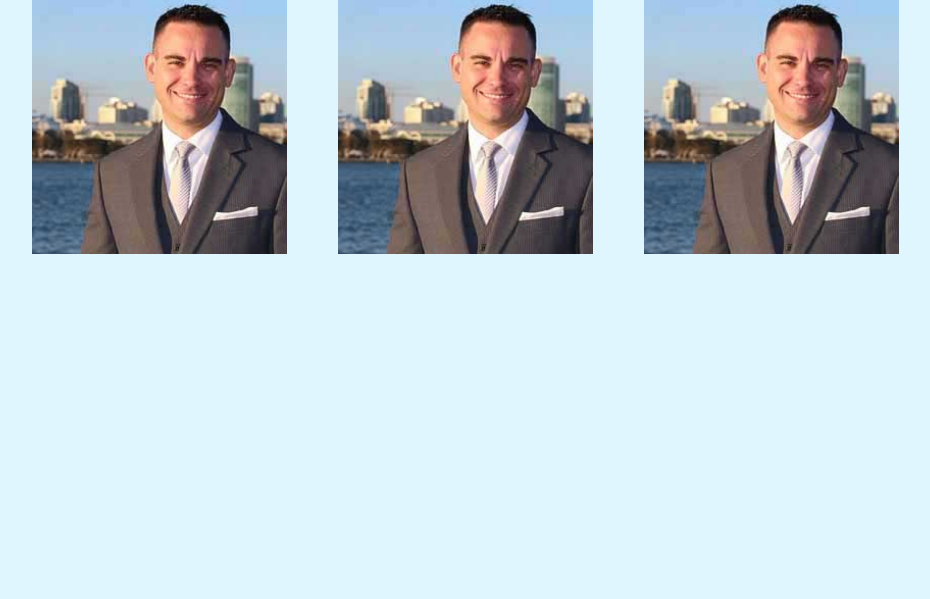
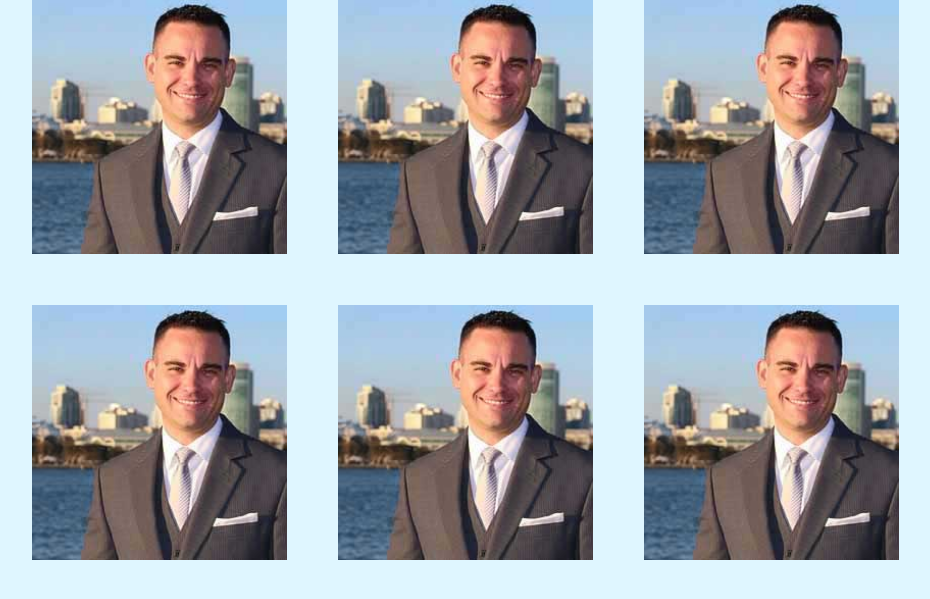
Before and after one commit to juliengrima/pointjardin, a PHP site: page / in a window 1280 px wide. Shown: the part 153-752 px from the top of the page, without its empty margins (189-1119 px from the left). Run offline with PHP 8.4, Linux system fonts and the light colour scheme; some libraries are stand-ins or nearby versions.

Commit message:
- modification des images en liens 	- ajout d'une ligne de tuiles

```diff
--- a/index.php
+++ b/index.php
@@ -25,37 +25,71 @@ include('includes/header.php');
 </div>
 </div>
 
-
+<!-- Ligne de tuiles lien vers pages 1 -->
 <div class="container">
     <div class="row">
         <div class="col s12 m4">
+            <a href="">
                 <div class="zoomarticle2">
                     <div class="article_big_img2">
                         <img src="images/a1.jpg" alt="a1.jpg" height=100% width=100%>
                     </div>
                 </div>
+            </a>
         </div>
-                <!--<div class="row">-->
         <div class="col s12 m4">
+            <a href="">
                 <div class="zoomarticle2">
                     <div class="article_big_img2">
                         <img src="images/a1.jpg" alt="a1.jpg" height=100% width=100%>
                     </div>
                 </div>
+             </a>
         </div>
-                    <!--<div class="row">-->
         <div class="col s12 m4">
+            <a href="">
                 <div class="zoomarticle2">
                     <div class="article_big_img2">
                         <img src="images/a1.jpg" alt="a1.jpg" height=100% width=100%>
                     </div>
                 </div>
+             </a>
         </div>
-                    <!--</div>-->
-                <!--</div>-->
+    </div>
+</div>
+
+<!-- Ligne de tuiles lien vers pages 2 -->
+<div class="container">
+    <div class="row">
+        <div class="col s12 m4">
+            <a href="">
+                <div class="zoomarticle2">
+                    <div class="article_big_img2">
+                        <img src="images/a1.jpg" alt="a1.jpg" height=100% width=100%>
+                    </div>
+                </div>
+            </a>
+        </div>
+        <div class="col s12 m4">
+            <a href="">
+                <div class="zoomarticle2">
+                    <div class="article_big_img2">
+                        <img src="images/a1.jpg" alt="a1.jpg" height=100% width=100%>
+                    </div>
+                </div>
+             </a>
+        </div>
+        <div class="col s12 m4">
+            <a href="">
+                <div class="zoomarticle2">
+                    <div class="article_big_img2">
+                        <img src="images/a1.jpg" alt="a1.jpg" height=100% width=100%>
+                    </div>
+                </div>
+             </a>
+        </div>
     </div>
 </div>
 
 
-
 <?php include('includes/footer.php'); ?>
```
Also changed, not shown: README.md. Lines whose indentation alone changed are shown as unchanged.
